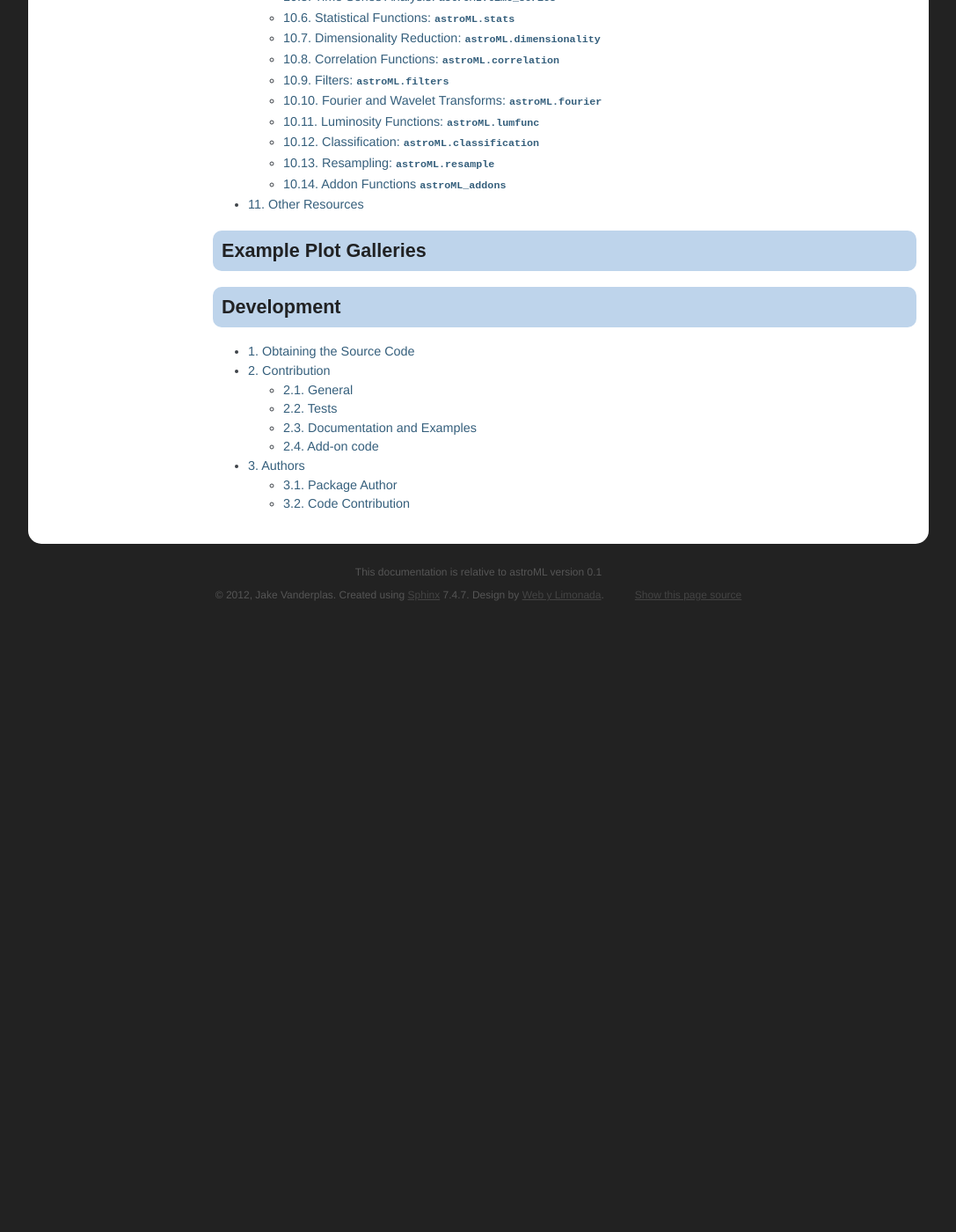
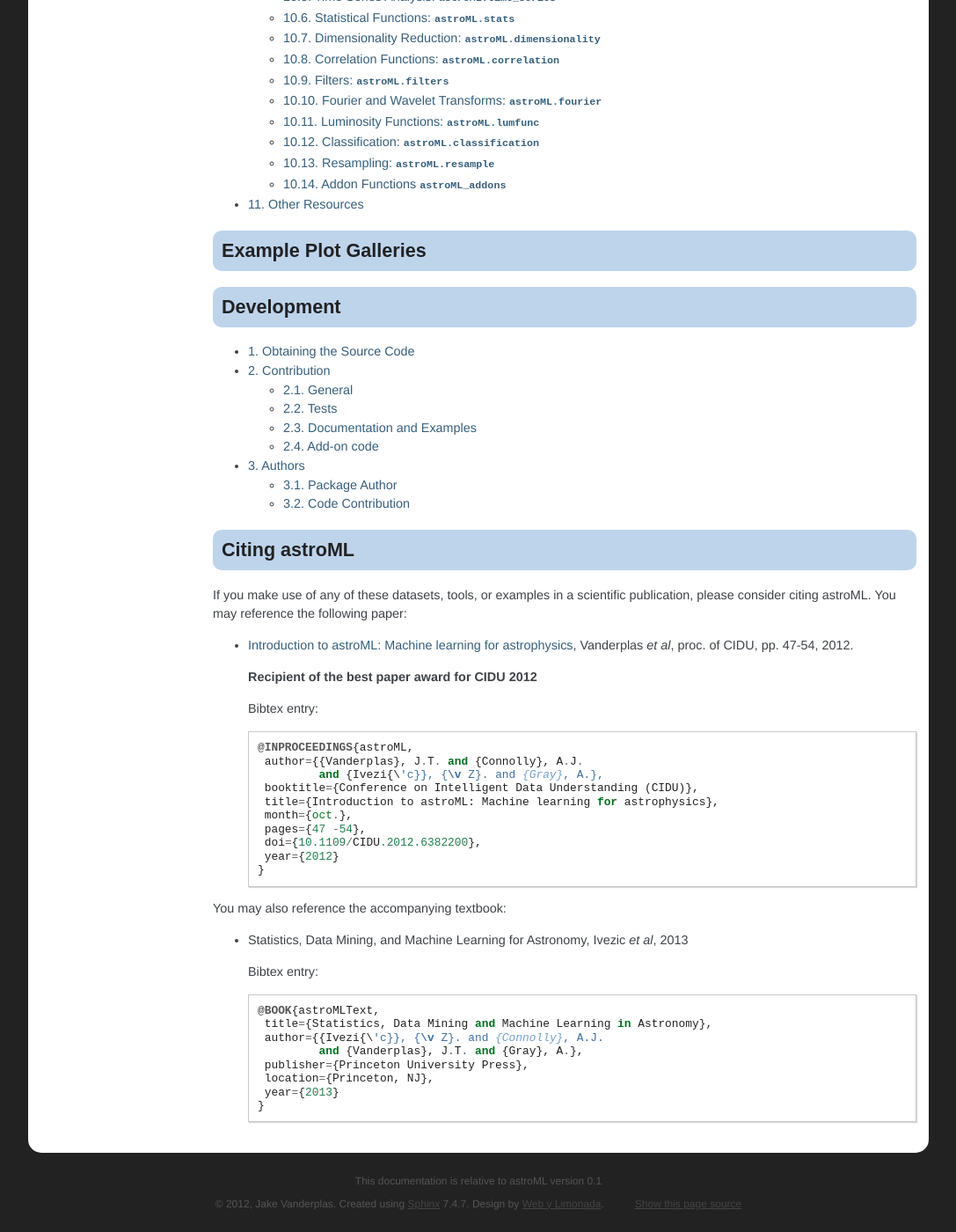
Before and after one commit to astroML/astroML, a Sphinx documentation site: the page built from doc/index.rst, in a window 1280 px wide and 1400 px high, scrolled down 1889 px. Shown: the whole window at 88% size, without its empty margins (96-1183 px from the left). Built offline with Sphinx 7.4.7, drawn with Linux system fonts in a browser that asks for light colours; formulas are drawn with MathJax 3; pages that are not in the unit, such as notebooks, are missing from menus; comment, search, counter and statistics services are not loaded; before the commit the page ends 2597 px from its top, so only the background shows below that; some of the changed text lies outside the part shown.

Commit message:
DOC: add citation information

```diff
--- a/doc/index.rst
+++ b/doc/index.rst
@@ -116,6 +116,7 @@
 
 .. include:: includes/big_toc_css.rst
 
+
 User Guide
 ==========
 
@@ -141,3 +142,46 @@
    :maxdepth: 2
 
    development/index
+
+.. _citing-astroml:
+
+Citing astroML
+==============
+If you make use of any of these datasets, tools, or examples in a scientific
+publication, please consider citing astroML.  You may reference the following
+paper:
+
+- `Introduction to astroML: Machine learning for astrophysics
+  <http://ieeexplore.ieee.org/xpl/articleDetails.jsp?tp=&arnumber=6382200>`_,
+  Vanderplas *et al*, proc. of CIDU, pp. 47-54, 2012.
+
+  **Recipient of the best paper award for CIDU 2012**
+
+  Bibtex entry::
+
+       @INPROCEEDINGS{astroML,
+        author={{Vanderplas}, J.T. and {Connolly}, A.J.
+                and {Ivezi{\'c}}, {\v Z}. and {Gray}, A.},
+        booktitle={Conference on Intelligent Data Understanding (CIDU)},
+        title={Introduction to astroML: Machine learning for astrophysics},
+        month={oct.},
+        pages={47 -54},
+        doi={10.1109/CIDU.2012.6382200},
+        year={2012}
+       }
+
+You may also reference the accompanying textbook:
+
+- Statistics, Data Mining, and Machine Learning for Astronomy,
+  Ivezic *et al*, 2013
+
+  Bibtex entry::
+
+       @BOOK{astroMLText,
+        title={Statistics, Data Mining and Machine Learning in Astronomy},
+        author={{Ivezi{\'c}}, {\v Z}. and {Connolly}, A.J.
+                and {Vanderplas}, J.T. and {Gray}, A.},
+        publisher={Princeton University Press},
+        location={Princeton, NJ},
+        year={2013}
+       }
--- a/doc/themes/astroML/layout.html
+++ b/doc/themes/astroML/layout.html
@@ -152,11 +152,12 @@
     for {{project}} <strong>version {{ release|e }}</strong>
     <!-- &mdash; <a href="http://scikit-learn.org/stable/support.html#documentation-resources">Other versions</a></p> -->
         {% else %}
-        <h3>Headline</h3>
-
+        <h3>News</h3>
 	<p>October 2012: astroML 0.1 has been released!  Get the source on
-	   <a href="http://github.com/astroML/astroML">Github</a></p>.
-
+	    <a href="http://github.com/astroML/astroML">Github</a></p>
+	<p>Our <a href="{{pathto('index')}}citing-astroml">
+	    Introduction to astroML paper</a> received the CIDU 2012
+	  best paper award.</p>
         {% endif %}
 
 	{% if pagename != 'index' %}
@@ -168,7 +169,13 @@
 
 	<h3>Links</h3>
 	<p><a href="https://groups.google.com/forum/#!forum/astroml-general">astroML Mailing List</a></p>
-	<p><a href="http://github.com/astroML/astroML/issues">GitHub Issue Tracker</a>.</p>
+	<p><a href="http://github.com/astroML/astroML/issues">GitHub Issue Tracker</a></p>
+
+
+    <h3>Citing</h3>
+    <p>If you use the software, please consider
+    <a href="{{pathto('index')}}citing-astroml">citing astroML</a>.</p>
+
 
         {% if pagename == 'index' %}
 	<!--
```
Also changed, not shown: 1 other file.
